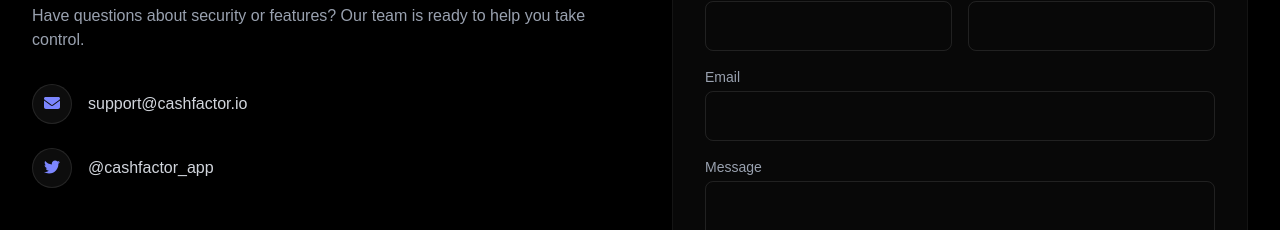
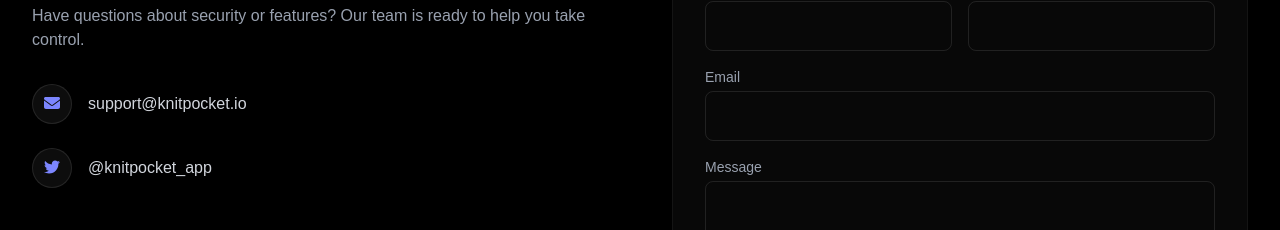
Before and after one commit to ashmit152000/KnitPocket, a Next.js app: page / in a window 1280 px wide. Shown: the part 3674-3904 px from the top of the page. Built offline with nearby package versions, Linux system fonts and the light colour scheme.

Commit message:
Added btn changes

```diff
--- a/app/(unauth)/components/sections/Contact.tsx
+++ b/app/(unauth)/components/sections/Contact.tsx
@@ -11,13 +11,13 @@ export default function ContactSection() {
                             <div className="w-10 h-10 rounded-full bg-white/5 flex items-center justify-center border border-white/10">
                                 <i className="text-indigo-400" data-fa-i2svg=""><svg className="svg-inline--fa fa-envelope" aria-hidden="true" focusable="false" data-prefix="fas" data-icon="envelope" role="img" xmlns="http://www.w3.org/2000/svg" viewBox="0 0 512 512" data-fa-i2svg=""><path fill="currentColor" d="M48 64C21.5 64 0 85.5 0 112c0 15.1 7.1 29.3 19.2 38.4L236.8 313.6c11.4 8.5 27 8.5 38.4 0L492.8 150.4c12.1-9.1 19.2-23.3 19.2-38.4c0-26.5-21.5-48-48-48H48zM0 176V384c0 35.3 28.7 64 64 64H448c35.3 0 64-28.7 64-64V176L294.4 339.2c-22.8 17.1-54 17.1-76.8 0L0 176z"></path></svg></i>
                             </div>
-                            <span className="text-gray-300">support@cashfactor.io</span>
+                            <span className="text-gray-300">support@knitpocket.io</span>
                         </div>
                         <div className="flex items-center gap-4">
                             <div className="w-10 h-10 rounded-full bg-white/5 flex items-center justify-center border border-white/10">
                                 <i className="text-indigo-400" data-fa-i2svg=""><svg className="svg-inline--fa fa-twitter" aria-hidden="true" focusable="false" data-prefix="fab" data-icon="twitter" role="img" xmlns="http://www.w3.org/2000/svg" viewBox="0 0 512 512" data-fa-i2svg=""><path fill="currentColor" d="M459.37 151.716c.325 4.548.325 9.097.325 13.645 0 138.72-105.583 298.558-298.558 298.558-59.452 0-114.68-17.219-161.137-47.106 8.447.974 16.568 1.299 25.34 1.299 49.055 0 94.213-16.568 130.274-44.832-46.132-.975-84.792-31.188-98.112-72.772 6.498.974 12.995 1.624 19.818 1.624 9.421 0 18.843-1.3 27.614-3.573-48.081-9.747-84.143-51.98-84.143-102.985v-1.299c13.969 7.797 30.214 12.67 47.431 13.319-28.264-18.843-46.781-51.005-46.781-87.391 0-19.492 5.197-37.36 14.294-52.954 51.655 63.675 129.3 105.258 216.365 109.807-1.624-7.797-2.599-15.918-2.599-24.04 0-57.828 46.782-104.934 104.934-104.934 30.213 0 57.502 12.67 76.67 33.137 23.715-4.548 46.456-13.32 66.599-25.34-7.798 24.366-24.366 44.833-46.132 57.827 21.117-2.273 41.584-8.122 60.426-16.243-14.292 20.791-32.161 39.308-52.628 54.253z"></path></svg></i>
                             </div>
-                            <span className="text-gray-300">@cashfactor_app</span>
+                            <span className="text-gray-300">@knitpocket_app</span>
                         </div>
                     </div>
                 </div>
@@ -42,7 +42,7 @@ export default function ContactSection() {
                             <label className="block text-sm font-medium text-gray-400 mb-1">Message</label>
                             <textarea rows={4} className="w-full bg-dark border border-white/10 rounded-lg px-4 py-3 text-white focus:outline-none focus:border-indigo-500 transition-colors"></textarea>
                         </div>
-                        <button type="button" className="w-full py-3 rounded-xl bg-gradient-to-r from-[#00D9FF] to-[#C77DFF] hover:from-[#00D9FF] hover:to-[#C77DFF] text-white font-bold transition-all">Send Message</button>
+                        <button type="button" className="btn w-full py-3 rounded-xl bg-gradient-to-r from-[#00D9FF] to-[#C77DFF] hover:from-[#00D9FF] hover:to-[#C77DFF] text-white font-bold transition-all">Send Message</button>
                     </form>
                 </div>
             </div>
```
